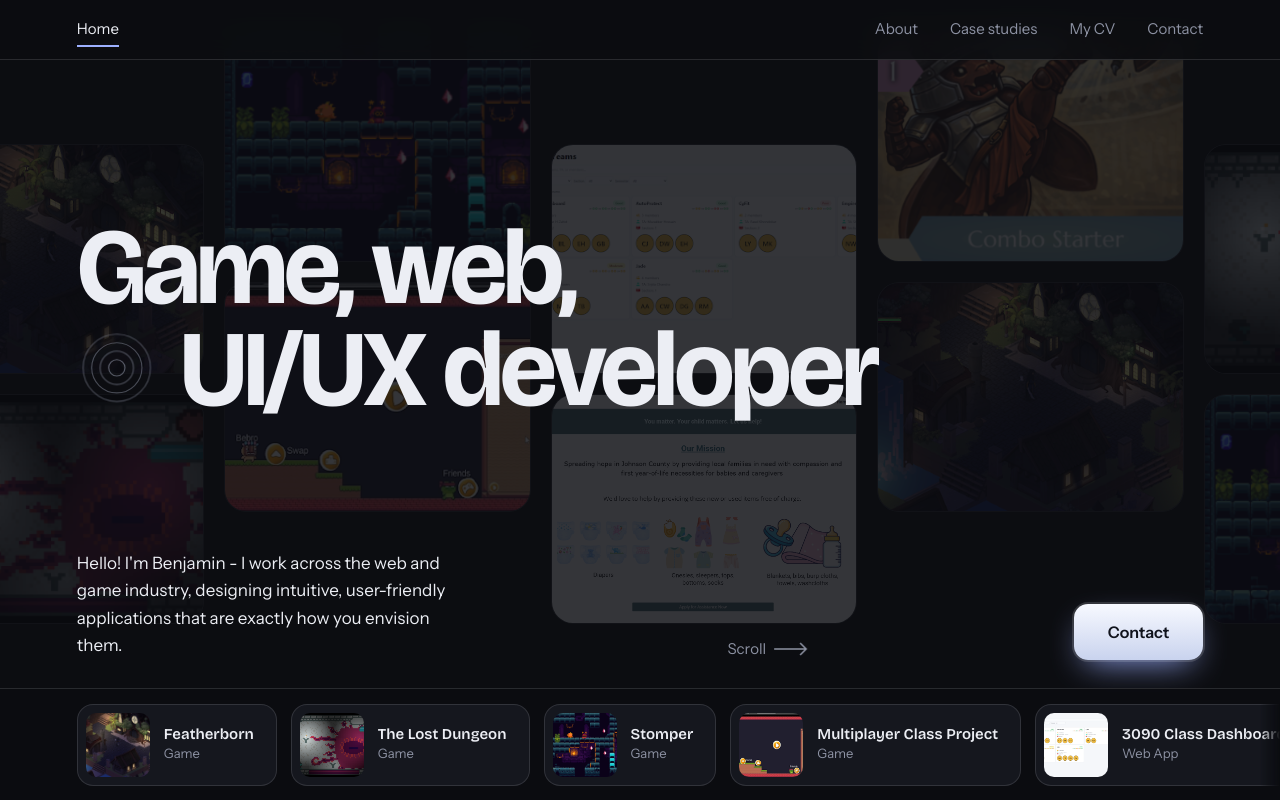
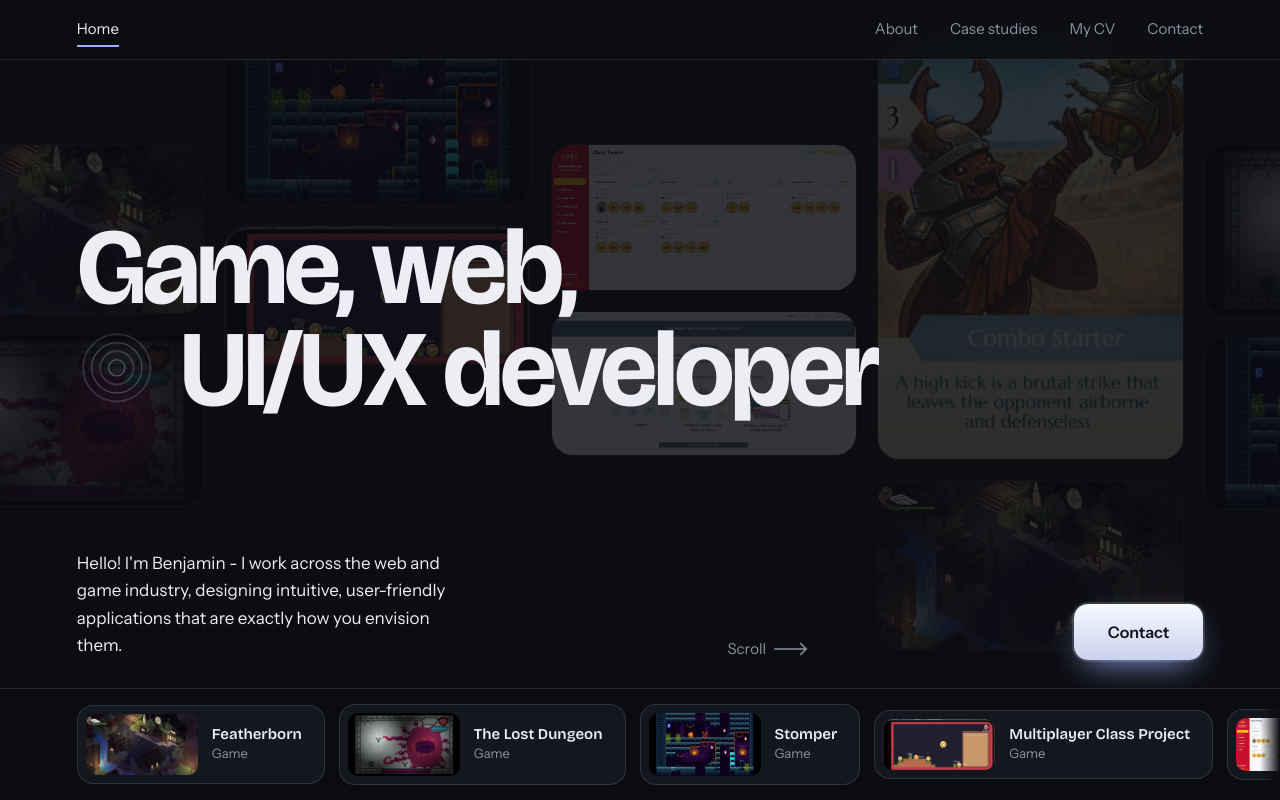
Before and after one commit to Architect22/My-Portfolio, a React (Vite) app: page / in a window 1280 px wide. Built offline with nearby package versions, Linux system fonts and the light colour scheme.

Commit message:
updates to project pages style

```diff
--- a/src/components/project/NextProject.jsx
+++ b/src/components/project/NextProject.jsx
@@ -9,7 +9,7 @@ export default function NextProject({ project }) {
         <span className="case-title block">{project.title}</span>
         <span className="mt-2 block text-mute text-[15px]">{project.kind}</span>
       </div>
-      <div className="frame aspect-[4/3]">
+      <div className="fit-frame justify-self-start md:justify-self-end" style={{ '--fit-h': '260px' }}>
         <ProjectImage project={project} />
       </div>
     </Link>
--- /dev/null
+++ b/src/components/project/RichText.jsx
@@ -0,0 +1,65 @@
+import { Fragment } from 'react';
+
+/*
+  Turns plain text into paragraphs and lists.
+
+    blank line          starts a new paragraph
+    line break          kept as a line break inside the paragraph
+    "- item" / "* item" bullet list
+    "1. item"           numbered list
+
+  `source` can be one string (template literal) or an array of strings;
+  each array item starts a new paragraph.
+*/
+export function parseText(source) {
+  const text = (Array.isArray(source) ? source.join('\n\n') : source ?? '').replace(/\r\n/g, '\n');
+  const blocks = [];
+  let current = null;
+
+  const add = (type, line) => {
+    if (current && current.type === type) current.lines.push(line);
+    else {
+      current = { type, lines: [line] };
+      blocks.push(current);
+    }
+  };
+
+  for (const raw of text.split('\n')) {
+    const line = raw.trim();
+    if (!line) {
+      current = null; // blank line ends the current paragraph or list
+      continue;
+    }
+    const bullet = line.match(/^[-*•]\s+(.*)$/);
+    const numbered = line.match(/^\d+[.)]\s+(.*)$/);
+    if (bullet) add('ul', bullet[1]);
+    else if (numbered) add('ol', numbered[1]);
+    else add('p', line);
+  }
+  return blocks;
+}
+
+export default function RichText({ source }) {
+  return parseText(source).map((block, i) => {
+    if (block.type === 'ul' || block.type === 'ol') {
+      const List = block.type;
+      return (
+        <List key={i}>
+          {block.lines.map((line, j) => (
+            <li key={j}>{line}</li>
+          ))}
+        </List>
+      );
+    }
+    return (
+      <p key={i}>
+        {block.lines.map((line, j) => (
+          <Fragment key={j}>
+            {j > 0 && <br />}
+            {line}
+          </Fragment>
+        ))}
+      </p>
+    );
+  });
+}
--- a/src/components/sections/Hero.jsx
+++ b/src/components/sections/Hero.jsx
@@ -15,17 +15,16 @@ function RingIcon() {
   );
 }
 
-function Avatar({ size }) {
+/* Profile picture placeholder: swap the inner div for an <img>. */
+function Avatar({ size, text }) {
   return (
     <div
       className="avatar rounded-full p-[3px]"
       style={{ width: size, height: size, background: 'linear-gradient(135deg, var(--accent), #e7c27a)' }}
     >
-      <img
-        src="/images/portfolio picture.jpg"
-        alt="Benjamin"
-        className="block w-full h-full rounded-full object-cover"
-      />
+      <div className={`w-full h-full rounded-full bg-panel flex items-center justify-center font-display font-bold ${text}`}>
+        B
+      </div>
     </div>
   );
 }
@@ -41,7 +40,7 @@ function BackdropTiles() {
       {[0, 1, 2, 3, 4].map((col) => (
         <div key={col} className="flex flex-col gap-5" style={{ transform: `translateY(${col % 2 ? '-8vh' : '6vh'})` }}>
           {[0, 1].map((row) => (
-            <div key={row} className="frame aspect-[4/3]">
+            <div key={row} className="fit-frame fit-frame--fill">
               <ProjectImage project={pool[(col * 2 + row) % pool.length]} />
             </div>
           ))}
@@ -84,12 +83,12 @@ export default function Hero({ goTo }) {
             className="avatar-wrap hidden md:block absolute"
             style={{ left: '100%', marginLeft: '1.4vw', top: '64%' }}
           >
-            <Avatar size={88} />
+            <Avatar size={88} text="text-2xl" />
           </div>
         </div>
 
         <div className="md:hidden mt-8 avatar-wrap w-fit">
-          <Avatar size={72} />
+          <Avatar size={72} text="text-xl" />
         </div>
       </div>
 
--- a/src/data/pages/featherborn.js
+++ b/src/data/pages/featherborn.js
@@ -6,11 +6,14 @@
 */
 export default {
   tagline: 'From startup studio to Steam demo and Kickstarter.',
-  tags: ['Game', 'Unity', 'Steam demo'],
+  tags: ['Founder', 'Game', 'Unity', 'Steam demo'],
 
   // Extra rows next to Role / Tools / Type, e.g.
   // meta: [{ label: 'Team', value: '...' }, { label: 'Year', value: '2025' }],
-  meta: [],
+  meta: [
+    { label: 'Team', value: `Sound Designers Cutscene Animators Environment Artists Marketing Specialists` },
+    { label: 'Year', value: '2025' },
+  ],
 
   // Cover image under the title. Defaults to the project's `image`.
   // cover: '/images/Folder/name.png',
--- a/src/styles/case.css
+++ b/src/styles/case.css
@@ -15,7 +15,7 @@
   font-weight: 700;
   letter-spacing: -0.03em;
   line-height: 1;
-  font-size: clamp(2.2rem, 5.2vw, 5.4rem);
+  font-size: clamp(2.2rem, min(5.2vw, 8.5vh), 5.4rem);
 }
 /* short headings */
 .big {
@@ -48,11 +48,72 @@
   transform: translateY(-2px);
 }
 
+/*
+  Shows a whole image at its real proportions, scaled down to fit.
+  The frame hugs the image, so there are no bars and nothing is cropped.
+  --fit-h is the tallest it may be.
+*/
+.fit-frame {
+  display: inline-flex;
+  max-width: 100%;
+  border-radius: 22px;
+  overflow: hidden;
+  border: 1px solid var(--line);
+  background: var(--panel);
+}
+.fit-frame > img {
+  display: block;
+  width: auto;
+  height: auto;
+  max-width: 100%;
+  max-height: var(--fit-h, 60vh);
+  object-fit: contain;
+}
+.fit-frame > svg { display: block; width: min(100%, 520px); height: auto; aspect-ratio: 4 / 3; max-height: var(--fit-h, 60vh); }
+.fit-link { transition: border-color .25s, box-shadow .25s; }
+.fit-link:hover { border-color: var(--accent); box-shadow: 0 20px 50px -24px var(--accent); }
+.fit-frame--fill { display: flex; width: 100%; --fit-h: none; }
+.fit-frame--fill > img { width: 100%; }
+
+/* Right-hand image on a home case study panel */
+.case-media {
+  --fit-h: var(--panel-avail);
+  display: flex;
+  align-items: center;
+  justify-content: center;
+  min-width: 0;
+}
+@media (max-width: 1023px) {
+  .case-media { --fit-h: min(30vh, 320px); }
+}
+@media (max-width: 767px) and (max-height: 720px) {
+  .case-media { --fit-h: 19vh; }
+  .case-summary { -webkit-line-clamp: 2; margin-bottom: 18px; }
+  .case-title { font-size: clamp(1.9rem, 10vw, 2.6rem); }
+}
+
 @media (max-width: 767px) {
   .big { font-size: clamp(2.1rem, 11vw, 3.6rem); }
 }
 
-/* Short phones: drop the secondary details so the button stays reachable (they live on the project page). */
-@media (max-width: 767px) and (max-height: 720px) {
-  .case-meta { display: none !important; } /* beats Tailwind's grid utility */
+/*
+  Home panels are a teaser: they must fit between the top bar and the strip.
+  Long text is trimmed here; the full text is on the project page.
+*/
+.case-summary {
+  display: -webkit-box;
+  -webkit-box-orient: vertical;
+  -webkit-line-clamp: 5;
+  overflow: hidden;
 }
+@media (max-height: 800px) {
+  .case-summary { -webkit-line-clamp: 3; }
+  .case-outcome { display: none; }
+}
+@media (min-width: 768px) and (max-height: 760px) {
+  .case-meta { display: none !important; }
+}
+@media (max-width: 767px) {
+  .case-summary { -webkit-line-clamp: 3; }
+  .case-meta { display: none !important; }
+}
--- a/src/styles/page.css
+++ b/src/styles/page.css
@@ -82,10 +82,14 @@
   .text-block { grid-template-columns: minmax(0, 1fr) minmax(0, 1.5fr); gap: 56px; }
 }
 .prose-block { max-width: 62ch; font-size: 18px; line-height: 1.7; }
-.prose-block p { margin: 0 0 1.1em; }
-.prose-block p:last-child { margin-bottom: 0; }
-.prose-block ul { margin: 1.2em 0 0; padding-left: 1.2em; }
-.prose-block li { margin-bottom: .5em; }
+.prose-block > * { margin: 0; }
+.prose-block > * + * { margin-top: 1.1em; }
+.prose-block ul,
+.prose-block ol { padding-left: 1.3em; }
+.prose-block ul { list-style: disc; }      /* Tailwind's reset removes markers */
+.prose-block ol { list-style: decimal; }
+.prose-block li + li { margin-top: .5em; }
+.prose-block li::marker { color: var(--accent); }
 
 /* ---------- images: always the real shape, never cropped ---------- */
 .pic { margin: 0; }
--- a/src/styles/scroller.css
+++ b/src/styles/scroller.css
@@ -47,11 +47,9 @@
 .px-a   { transform: translateX(calc(var(--o, 0) * 90px)); }
 .px-b   { transform: translateX(calc(var(--o, 0) * 200px)); }
 .px-bg  { transform: translateX(calc(var(--o, 0) * 170px)); }
-.px-img { transform: translateX(calc(var(--o, 0) * -70px)) scale(1.2); }
 
 @media (prefers-reduced-motion: reduce) {
   .px-a, .px-b, .px-bg { transform: none; }
-  .px-img { transform: scale(1.1); }
 }
 
 /* Short phones: tighter vertical padding */
--- a/src/styles/strip.css
+++ b/src/styles/strip.css
@@ -48,17 +48,27 @@
 .tile:hover { transform: translateY(-4px); border-color: var(--accent); }
 .tile[aria-current="true"] { border-color: var(--accent); }
 .tile .thumb {
-  width: 64px; height: 64px;
+  display: flex;
+  align-items: center;
+  justify-content: center;
+  flex: 0 0 auto;
   border-radius: 10px;
   overflow: hidden;
-  flex: 0 0 auto;
 }
-.tile .thumb svg,
-.tile .thumb img { width: 100%; height: 100%; display: block; object-fit: cover; }
+.tile .thumb img {
+  display: block;
+  width: auto;
+  height: auto;
+  max-width: 112px;
+  max-height: 64px;
+  object-fit: contain;
+}
+.tile .thumb svg { display: block; width: 64px; height: 64px; }
 
 @media (max-width: 767px) {
   :root { --strip-h: 92px; }
   .strip-list { gap: 10px; }
   .tile { gap: 10px; padding-right: 16px; }
-  .tile .thumb { width: 52px; height: 52px; }
+  .tile .thumb img { max-width: 92px; max-height: 52px; }
+  .tile .thumb svg { width: 52px; height: 52px; }
 }
--- a/src/styles/tokens.css
+++ b/src/styles/tokens.css
@@ -14,7 +14,16 @@
   --gutter: max(20px, 6vw);      /* left/right page padding */
   --p: 0;                        /* scroll progress 0..1, set by useHorizontalScroll */
 
+  /* vertical room inside a home panel, between the top bar and the project strip */
+  --panel-avail: calc(100vh - var(--nav-h) - var(--strip-h) - 64px - env(safe-area-inset-top, 0px) - env(safe-area-inset-bottom, 0px));
+
   box-sizing: border-box;
   padding-top: env(safe-area-inset-top, 0px);
   padding-bottom: env(safe-area-inset-bottom, 0px);
 }
+
+@supports (height: 100dvh) {
+  :root {
+    --panel-avail: calc(100dvh - var(--nav-h) - var(--strip-h) - 64px - env(safe-area-inset-top, 0px) - env(safe-area-inset-bottom, 0px));
+  }
+}
```
Also changed, not shown: src/components/project/blocks/TextBlock.jsx (+12 -12 lines), src/components/sections/CaseStudy.jsx (+8 -10 lines), src/data/pages/_template.js (+17 -3 lines).
